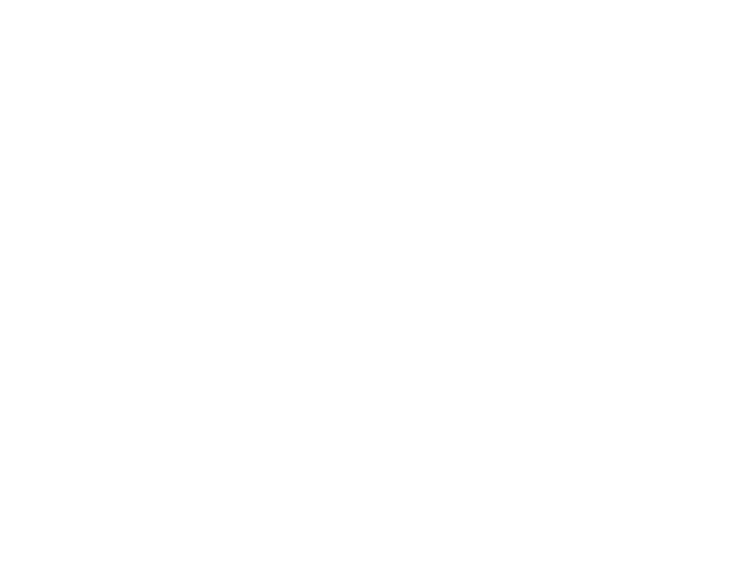
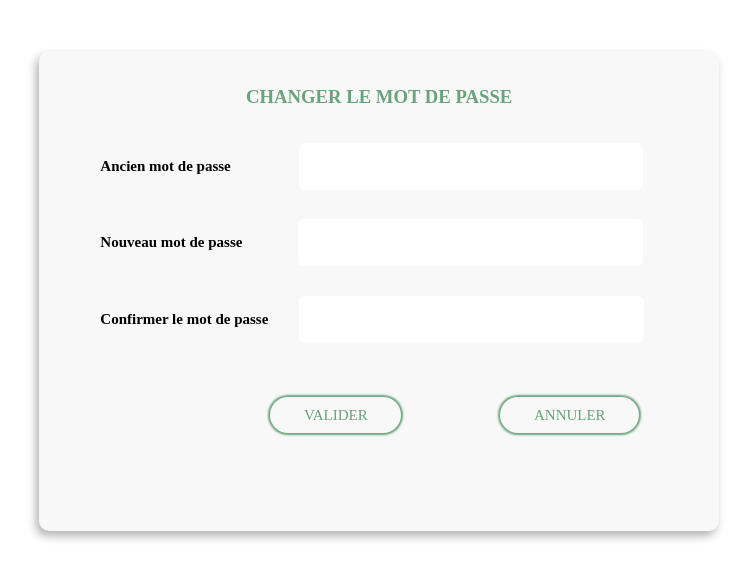
Before and after one commit to BK200211/sous-projetUBETON, a plain HTML site: page index.html in a window 1280 px wide. Shown: the whole page, without its empty margins (386-1137 px from the left). Drawn offline with Linux system fonts and the light colour scheme.

Commit message:
Le nom de ton commit dans oublier les guillemets

```diff
--- a/css/homepage.css
+++ b/css/homepage.css
@@ -0,0 +1,117 @@
+/* BLOCK DE MILIEU */
+#block{
+    box-shadow: -3px 5px 10px rgba(0, 0, 0, 0.3);
+    background-color: #F8F8F8;
+    border-radius:10px;
+    height: 480px;
+    width: 680px;
+    margin: 4% 33% ;
+  }
+h6{
+font-size: 15px;
+margin:  2% 0% 0% 9%;
+}
+label{
+  margin-left: 15px;
+}
+  h3{
+      display: flex;
+      justify-content: center;
+      margin: 30px 0 19px 0;
+      color: #69A37C;
+      padding-top: 35px;
+    }
+    input[name="passe"]::-webkit-input-placeholder {
+      text-indent: 20px;
+      color: rgba(198, 198, 198, 1);
+      padding-left: 15px;
+      font-size: 15px;
+    }
+    #motdepasse {
+      text-align: center;
+    }
+    .h61 input,
+    .h61 input {
+      border: var(--green-border);
+      height: 45px;
+      width: 55%;
+      margin-top: 1rem;
+      position: relative;
+      border-radius: 6px;
+      border-color: #E0E0E0;
+      margin-left: 8%;
+    }
+
+          .h62 input,
+    .h62 input {
+      border: var(--green-border);
+      height: 45px;
+      width: 55%;
+      margin-top: 1rem;
+      position: relative;
+      border-radius: 6px;
+      border-color: #E0E0E0;
+      margin-left: 6%;
+    }
+
+    .h63 input,
+    .h63 input {
+      border: var(--green-border);
+      height: 45px;
+      width: 55%;
+      margin-top: 1rem;
+      position: relative;
+      border-radius: 6px;
+      border-color: #E0E0E0;
+      margin-left: 2%;
+    }
+
+h4{
+  font-size: 15px;
+  display: flex;
+  justify-content: center;
+}
+
+.form__input--btnLink {
+outline: none;
+cursor: pointer;
+display: inline-block;
+padding: 0.6rem 2.1rem;
+text-align: center;
+font-size: 15px;
+background-color:#F8F8F8;
+color: rgba(105, 163, 124, 1);
+border:none;
+border-radius:30px;
+box-shadow: 0px 0px 2px 2px  rgba(105, 163, 124, 1);
+margin: 8% 0 0 34%;
+text-decoration: none;
+margin-right: 95px;
+}
+.form__input--btnLink:hover {
+  outline-color: transparent;
+  outline-style:solid;
+  transition: 0.7s;
+  box-shadow: 0 0 0 4px rgb(161, 236, 230);
+}
+.btn {
+  outline: none;
+  cursor: pointer;
+  display: inline-block;
+  padding: 0.6rem 2.1rem;
+  text-align: center;
+  font-size: 15px;
+  background-color:#F8F8F8;
+  color: rgba(105, 163, 124, 1);
+  border:none;
+  border-radius:30px;
+  box-shadow: 0px 0px 2px 2px  rgba(105, 163, 124, 1);
+  text-decoration: none;
+}
+.btn:hover {
+  outline-color: transparent;
+  outline-style:solid;
+  transition: 0.7s;
+  box-shadow: 0 0 0 4px rgb(161, 236, 230);
+}
+/* BLOCK DE MILIEU */
--- a/index.html
+++ b/index.html
@@ -7,3 +7,35 @@
     <title>PARAMÉTRAGE DE L’ENVIRONNEMENT - Gestion des banques</title>
     <link rel="stylesheet" href="css/homepage.css" media="screen" />
 </head>
+
+
+      <!-- DEBUT BLOCK MILIEU -->
+
+      <div id="block" class="box">
+        <h3>CHANGER LE MOT DE PASSE</h3>
+        <div class="h61">
+        <h6>Ancien mot de passe
+            <label for="passwordConfirmation">
+            <input type="" name="passe" id="motdepasse" required />
+            </label>
+        </h6>
+        </div>
+        <div class="h62">
+        <h6>Nouveau mot de passe
+            <label for="passwordConfirmation">
+            <input type="password" name="passe" id="motdepasse" required />
+            </label>
+        </h6>
+        </div>
+        <div class="h63">
+        <h6>Confirmer le mot de passe
+            <label for="passwordConfirmation">
+            <input type="password" name="passe" id="motdepasse" required />
+            </label>
+        </h6>
+        </div>
+        <a class="form__input--btnLink" id="btnConnectionLink" href="tableau-de-bord.html">VALIDER</a>
+        <a class="btn" id="btnConnectionLink" href="tableau-de-bord.html">ANNULER</a>
+        </div>
+
+        <!-- FIN BLOCK MILIEU -->
```
